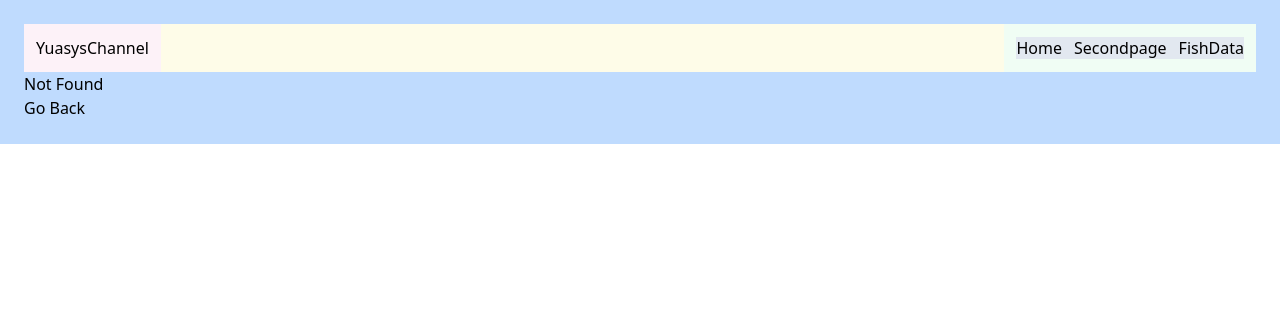
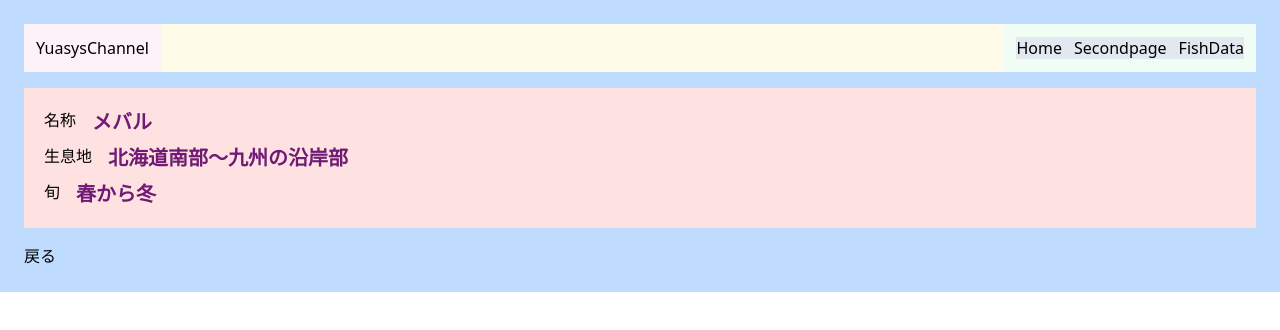
Before and after one commit to yuasys/nuxt-sample, a Nuxt app: page /fishdata/1 in a window 1280 px wide. Before the commit this address had no page. Shown: the top 330 px of the page. Built offline with nearby package versions, Linux system fonts and the light colour scheme.

Commit message:
new file:   pages/fishdata/[id].vue

```diff
--- /dev/null
+++ b/pages/fishdata/[id].vue
@@ -0,0 +1,41 @@
+<script setup>
+  import data from "/data.json"
+  const route = useRoute()
+  const id = Number(route.params.id)
+  const fishdata = data.find(res=>res.id === id)
+</script>
+<template>
+  <div>
+    <!-- 詳細ページ -->
+    <div class="my-4 p-4 bg-red-100">
+      <!-- 名称 -->
+      <div class="p-1 flex">
+        <div class="pr-4">
+          名称
+        </div>
+        <div class="text-fuchsia-900 text-xl font-bold">
+          {{ fishdata.name }}
+        </div>
+      </div>
+      <!-- 生息地 -->
+      <div class="p-1 flex">
+        <div class="pr-4">
+          生息地
+        </div>
+        <div class="text-fuchsia-900 text-xl font-bold">
+          {{ fishdata.place }}
+        </div>
+      </div>
+      <!-- 旬 -->
+      <div class="p-1 flex">
+        <div class="pr-4">
+          旬
+        </div>
+        <div class="text-fuchsia-900 text-xl font-bold">
+          {{ fishdata.season }}
+        </div>
+      </div>
+    </div>
+    <NuxtLink to="/fishdata">戻る</NuxtLink>
+  </div>
+</template>
```
